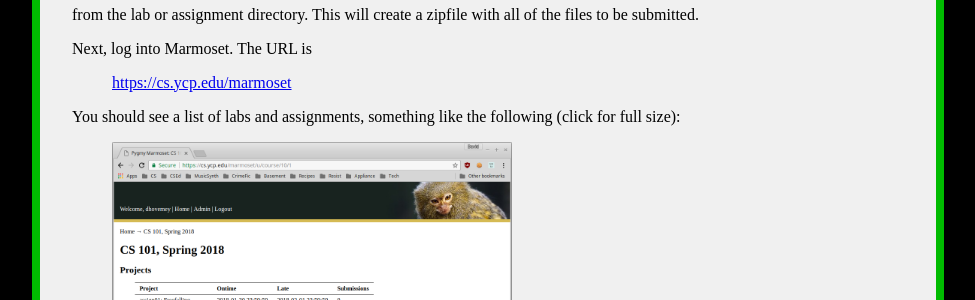
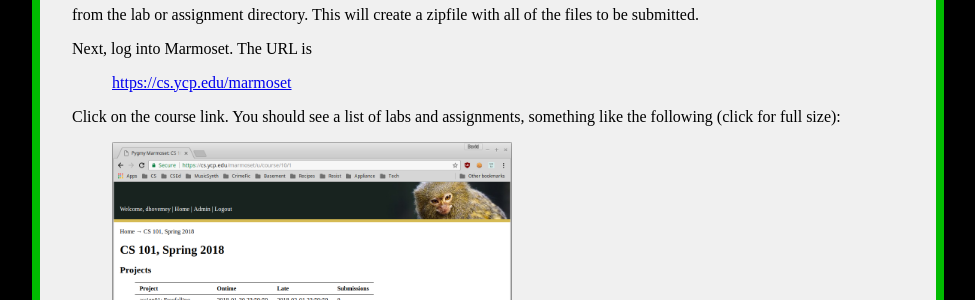
Before and after one commit to ycpcs/cs101-spring2018, a Jekyll site: the page built from submitting.md, in a window 1280 px wide. Shown: the part 694-994 px from the top of the page, without its empty margins (152-1127 px from the left). Built offline with Jekyll 4.4.1, drawn with Linux system fonts in a browser that asks for light colours.

Commit message:
minor clarification

```diff
--- a/submitting.md
+++ b/submitting.md
@@ -34,7 +34,7 @@ Next, log into Marmoset.  The URL is
 
 > [https://cs.ycp.edu/marmoset](https://cs.ycp.edu/marmoset)
 
-You should see a list of labs and assignments, something like the following (click for full size):
+Click on the course link.  You should see a list of labs and assignments, something like the following (click for full size):
 
 > <a href="img/marmoset-inboxes.png"><img alt="screenshot" style="width: 400px;" src="img/marmoset-inboxes.png" /></a>
 
```
